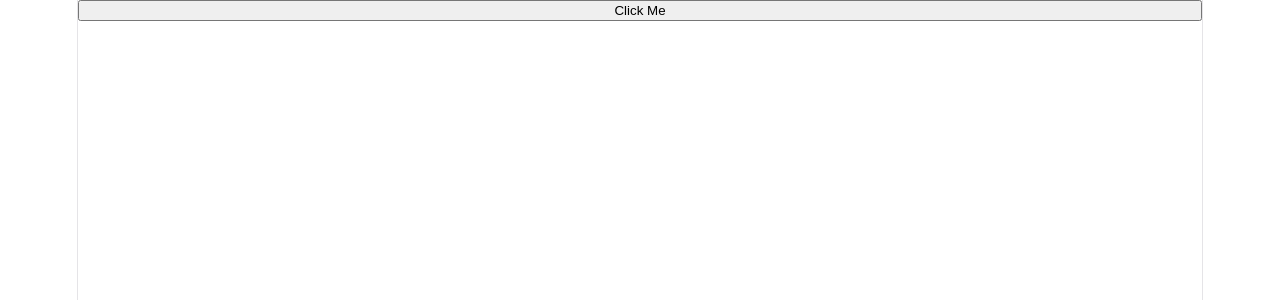
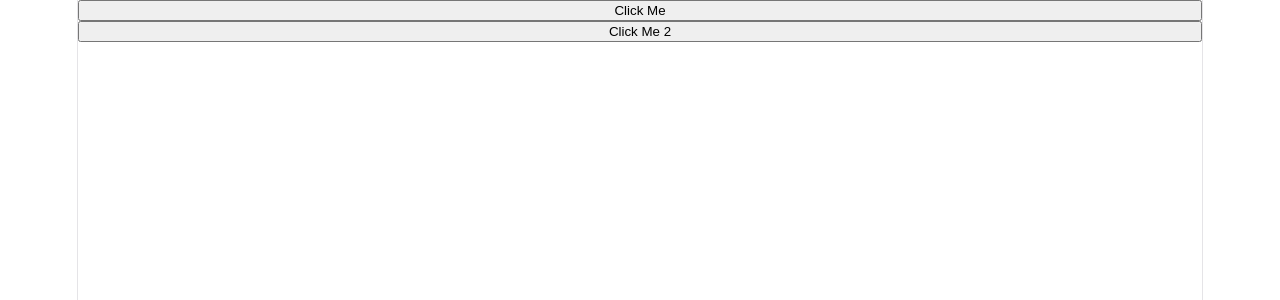
Before and after one commit to bintangmada/react-learning-journey, a React (Vite) app: page / in a window 1280 px wide. Shown: the top 300 px of the page. Built offline with nearby package versions, Linux system fonts and the light colour scheme.

Commit message:
Lesson 4: Event Handling

```diff
--- a/src/App.jsx
+++ b/src/App.jsx
@@ -2,13 +2,19 @@ import Greeting from "./components/Greeting"
 
 function App() {
 
-  function handleClick() {
-    console.log("Clicked");
+  function handleClick(name) {
+    console.log(`Halo ${name}`);
+  }
+
+  const callback = () => {
+    handleClick("Bintang")
   }
 
   return (
     <>
-      <button onClick={handleClick}>Click Me</button>
+      <button onClick={callback}>Click Me</button>
+
+      <button onClick={handleClick}>Click Me 2</button>
     </>
 
   )
```
